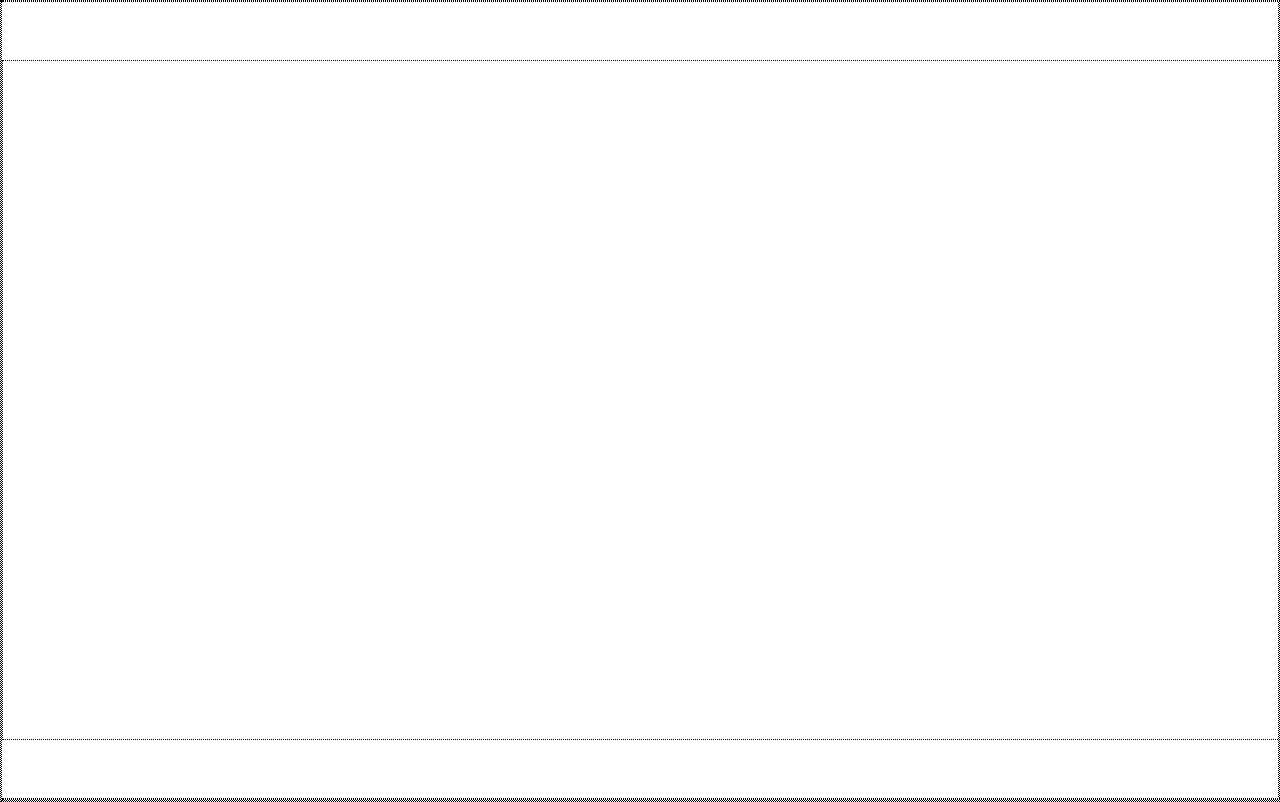
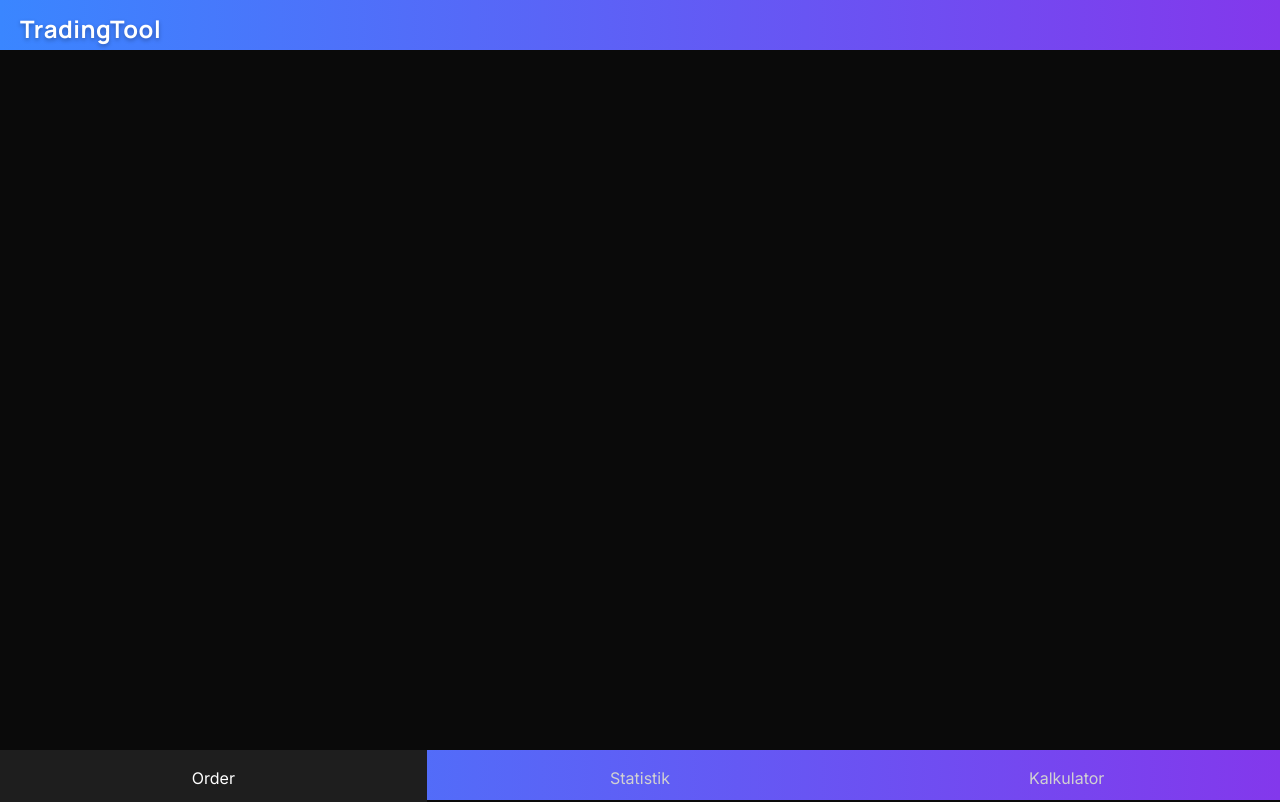
Before and after one commit to FAYnim/TradingTool, a website: page public/index.html in a window 1280 px wide. Drawn offline with Linux system fonts and the light colour scheme.

Commit message:
Update UI

```diff
--- a/public/index.html
+++ b/public/index.html
@@ -8,16 +8,22 @@
     <title>TradingTool | Dashboard</title>
 </head>
 <body>
-    <header>
-
-    </header>
+	<header>
+	    <div class="logo">TradingTool</div>
+	</header>
 
     <main>
 
     </main>
 
-    <footer>
-
-    </footer>
+	<footer>
+	    <nav class="footer-nav">
+	        <ul>
+	            <li class="active"><a href="#"><i class="icon-order"></i>Order</a></li>
+	            <li><a href="#"><i class="icon-stats"></i>Statistik</a></li>
+	            <li><a href="#"><i class="icon-calc"></i>Kalkulator</a></li>
+	        </ul>
+	    </nav>
+	</footer>
 </body>
 </html>
--- a/public/style.css
+++ b/public/style.css
@@ -1,21 +1,61 @@
-*{box-sizing: border-box; border: 1px dotted #000}
+@import url('https://fonts.googleapis.com/css2?family=Inter:wght@400;500;600&family=Manrope:wght@500;700&family=Roboto+Mono:wght@400;500&display=swap');
+
+:root {
+  /* Warna Utama */
+  --rich-black: #0A0A0A;          /* Background utama, navbar, atau container gelap */
+  --dark-charcoal: #1E1E1E;       /* Secondary background, card, atau section divider */
+  --medium-gray: #3A3A3A;         /* Border, garis pemisah, atau elemen non-primer */
+  --light-gray: #D1D1D1;          /* Text utama, placeholder, atau ikon */
+
+  /* Warna Aksen */
+  --electric-blue: #3A86FF;       /* Tombol CTA, link aktif, atau highlight interaktif */
+  --neon-purple: #8338EC;         /* Hover state, aksen teks, atau secondary CTA */
+  --muted-red: #FF4D4D;           /* Error messages, warning, atau tombol destruktif */
+  --mint-green: #4DFF9E;          /* Success state, konfirmasi, atau notifikasi positif */
+
+  /* Gradien (Opsional) */
+  --gradient-blue-purple: linear-gradient(90deg, #3A86FF, #8338EC);
+                                  /* Header, banner, atau aksen dinamis */
+  --font-primary: 'Inter', -apple-system, BlinkMacSystemFont, sans-serif;
+  --font-secondary: 'Manrope', Arial, sans-serif;
+  --font-data: 'Roboto Mono', monospace;
+}
+
+*{box-sizing: border-box;}
+
 body {
+	background: var(--rich-black);
+	font-family: var(--font-primary);
     margin: 0;
     padding: 0;
     height: 100vh;
     display: flex;
     flex-direction: column;
 }
+a{text-decoration: none;}
+/* === Header ===*/
 
 header {
     position: fixed;
     top: 0;
     width: 100%;
-    background: white;
+    background: var(--gradient-blue-purple);
+    font-family: var(--font-secondary);
     z-index: 100;
+    height: 50px;
+}
+
+header .logo {
+    font-size: 1.5rem;
+    font-weight: 700;
+    color: white;
+    padding: 12px 20px;
+    letter-spacing: 0.5px;
+    text-shadow: 0 2px 4px rgba(0,0,0,0.3);
 }
 
 main {
+	background: var(--rich-black);
     position: fixed;
     top: 60px; /* Sesuaikan dengan tinggi header */
     bottom: 60px; /* Sesuaikan dengan tinggi footer */
@@ -23,10 +63,48 @@ main {
     overflow-y: auto;
 }
 
+/* === Footer ===*/
 footer {
     position: fixed;
     bottom: 0;
     width: 100%;
-    background: white;
+    background: var(--gradient-blue-purple);
     z-index: 100;
+    height: 50px;
 }
+
+.footer-nav ul {
+    display: flex;
+    height: 100%;
+    margin: 0;
+    padding: 0;
+    list-style: none;
+}
+
+.footer-nav li {
+    flex: 1;
+    display: flex;
+    justify-content: center;
+    position: relative;
+}
+
+.footer-nav a {
+    color: var(--light-gray);
+    text-decoration: none;
+    display: flex;
+    flex-direction: column;
+    align-items: center;
+    justify-content: center;
+    gap: 4px;
+    width: 100%;
+    height: 100%;
+    padding: 14px 0;
+}
+
+.footer-nav li.active {
+    background: var(--dark-charcoal);
+}
+
+.footer-nav li.active a {
+    color: white;
+}
```
Also changed, not shown: 1 other file.
